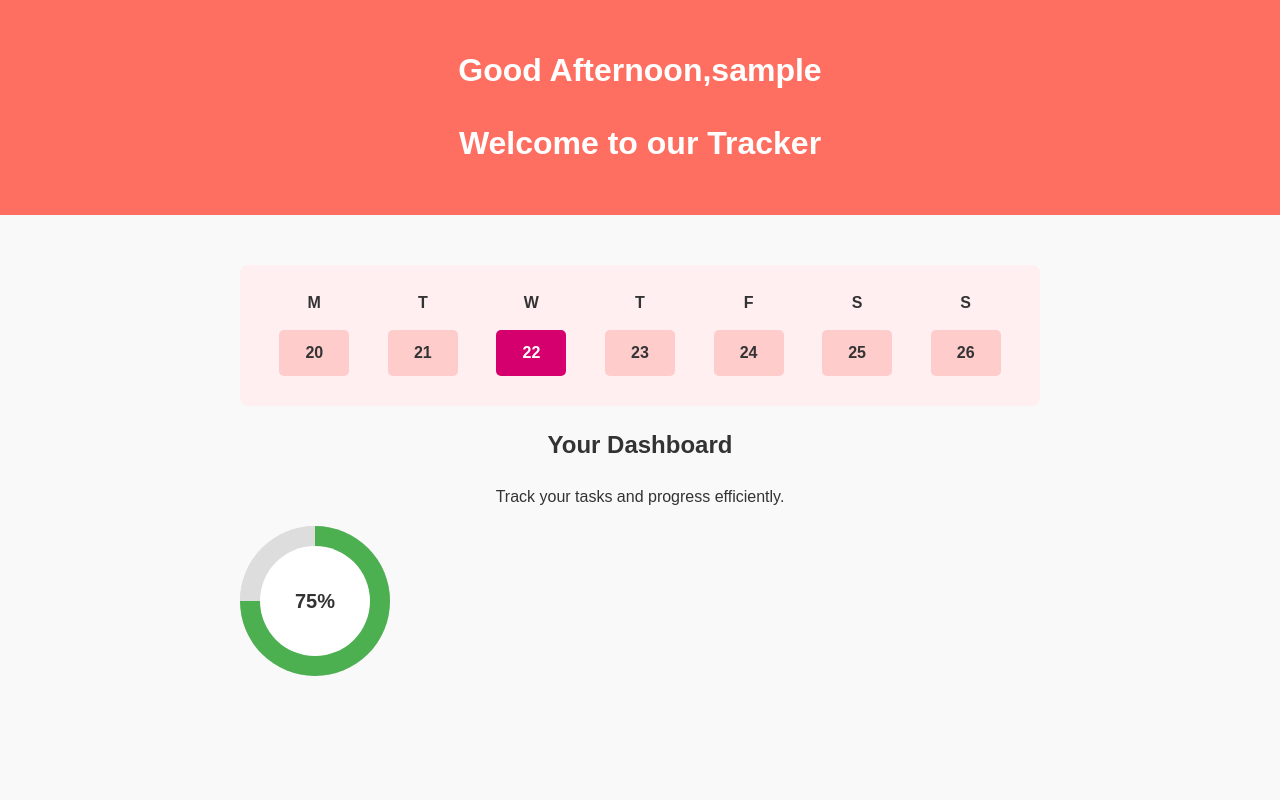
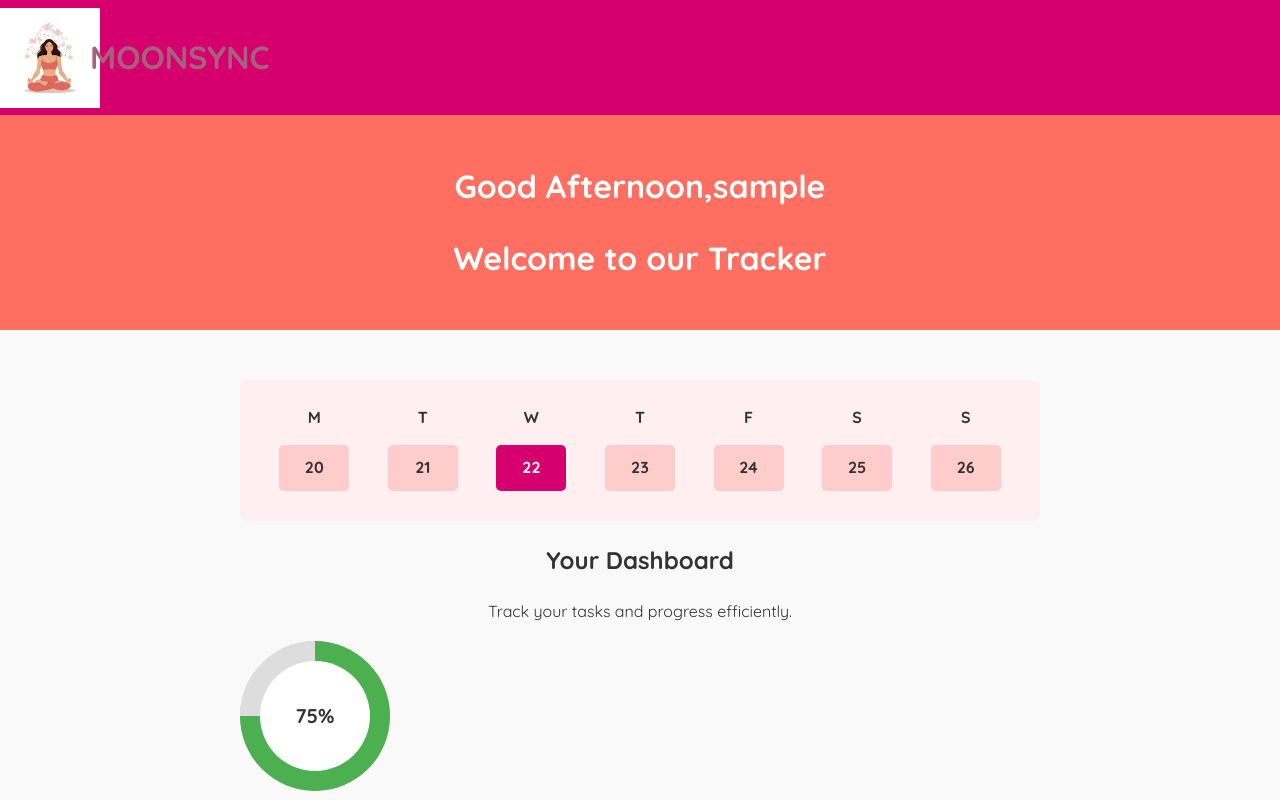
Before and after one commit to Mehraayisha/menstral_cycle_tracker, a Django app: page /index/ in a window 1280 px wide. Run offline with Django 5.2, Linux system fonts and the light colour scheme; the visitor is signed in with stand-in values (Sample User, id 1); data that the repository does not hold is empty.

Commit message:
start new

```diff
--- a/assets/styles/products.css
+++ b/assets/styles/products.css
@@ -129,6 +129,7 @@ nav{
 }
 a{
     text-decoration: none;
+    color: var(--color);
 }
 /* a:hover{
     font-size: 25px;
--- a/static/styles/index.css
+++ b/static/styles/index.css
@@ -1,3 +1,14 @@
+@import url('https://fonts.googleapis.com/css2?family=Exo+2:ital,wght@0,100..900;1,100..900&family=Quicksand:wght@300..700&display=swap');
+:root{
+    --color:rgb(166, 98, 125);
+    --seccolor:rgb(240, 198, 215);
+    --text:white;
+    --third:rgb(255, 219, 233);
+    font-family: "Quicksand", serif;
+    font-optical-sizing: auto;
+    font-style: normal;
+
+}
 /* General Styles */
 body {
     font-family: Arial, sans-serif;
@@ -6,8 +17,25 @@ body {
     margin: 0;
     padding: 0;
     line-height: 1.6;
+    font-family: "Quicksand", serif;
+    font-optical-sizing: auto;
+    font-style: normal;
 }
-
+nav{
+    display: flex;
+    align-items: center;
+    justify-content: flex-start;
+    flex-direction: row;
+    font-size:25px;
+    /* background-color: rgb(253, 252, 253); */
+    background-color: #D5006D;
+}
+nav p{
+    color: var(--color);
+    font-weight: 900;
+    font-size: xx-large;
+    margin-left: -10px;
+}
 /* Header */
 header {
     background-color: #ff6f61;
--- a/templates/index.html
+++ b/templates/index.html
@@ -10,6 +10,10 @@
   <link rel="stylesheet" href="{% static 'styles/index.css' %}">
 </head>
 <body>
+  <nav>
+      <img src="{% static 'image/logo.jpg' %}" alt="img" width="100px">
+      <p>MOONSYNC</p>
+  </nav>
   <header>
     <h1>{{ greeting }},{{ request.user.username }}</h1>
     <h1>Welcome to our Tracker</h1>
```
Also changed, not shown: assets/styles/index.css (+29 -1 lines).
